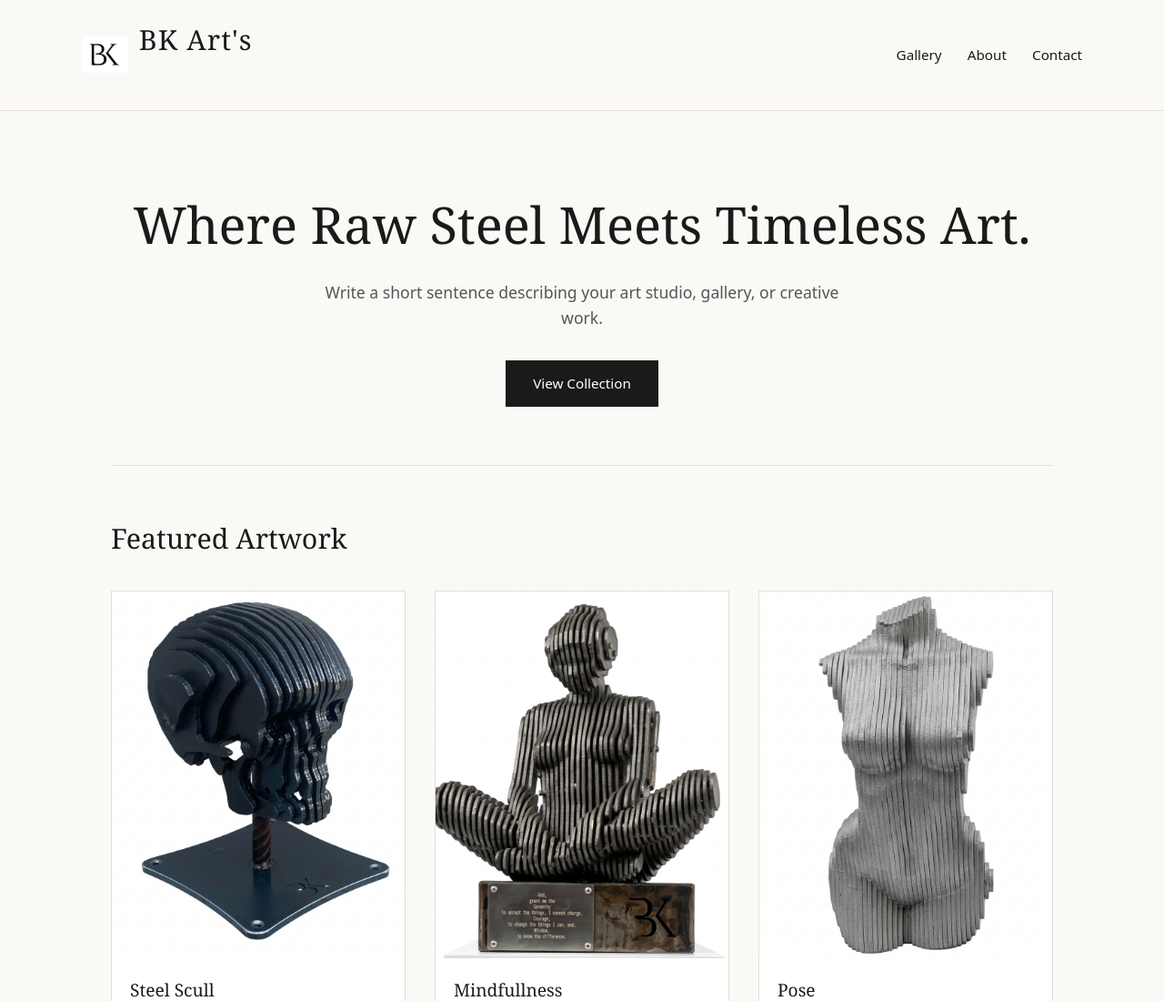
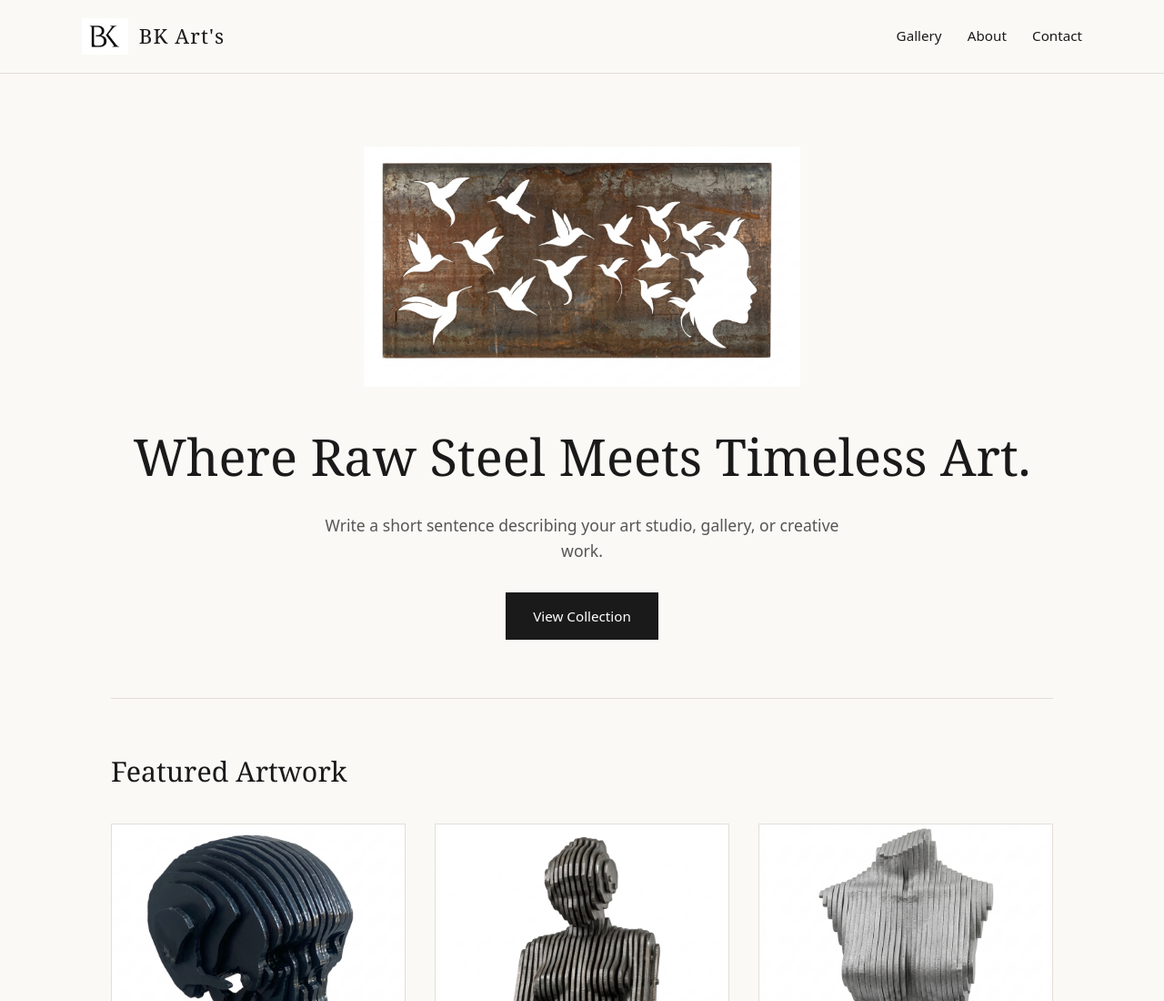
Before and after one commit to qwssolutions/BK-ARTS, a plain HTML site: page index.html in a window 1280 px wide. Shown: the top 1100 px of the page at 91% size. Drawn offline with Linux system fonts and the light colour scheme.

Commit message:
Update index.html

```diff
--- a/index.html
+++ b/index.html
@@ -107,6 +107,14 @@
       margin: 0 auto 2rem;
       font-size: 1.1rem;
     }
+    .hero-image {
+      display: block;
+      margin: 0 auto 2rem auto; /* Centers the image and adds space before the headline */
+      max-width: 480px;         /* Adjust this number to make the picture larger or smaller */
+      width: 100%;              /* Keeps it responsive on mobile phones */
+      height: auto;
+    }
+
 
     .btn {
       display: inline-block;
@@ -262,7 +270,7 @@
     <div class="nav-wrap">
       <a href="#" class="brand">
         <img src="BK%20WEB/BKlogo.jpg" alt="BK Art Logo" />
-        <span><h2 style="text-align: center;">BK Art's</h2></span>
+        <span>BK Art's</span>
       </a>
       <nav>
         <a href="#gallery">Gallery</a>
@@ -274,7 +282,8 @@
 
   <main>
     <!-- HERO SECTION -->
-    <div class="hero">
+       <div class="hero">
+      <img src="BK%20WEB/Hairbirddropout.jpg" alt="BK Art Raw Steel Sculpture" class="hero-image" />
       <h1>Where Raw Steel Meets Timeless Art.</h1>
       <p>Write a short sentence describing your art studio, gallery, or creative work.</p>
       <a href="#gallery" class="btn">View Collection</a>
```
